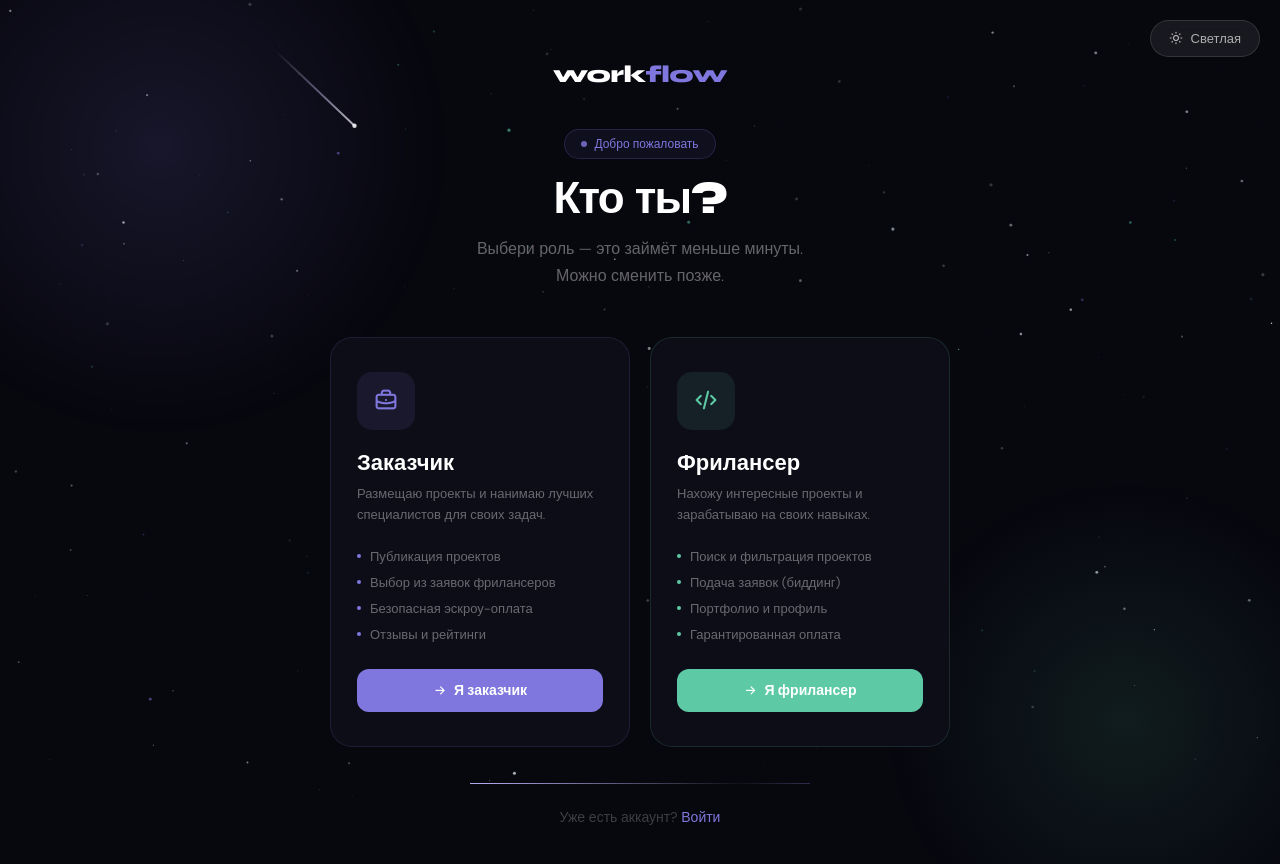
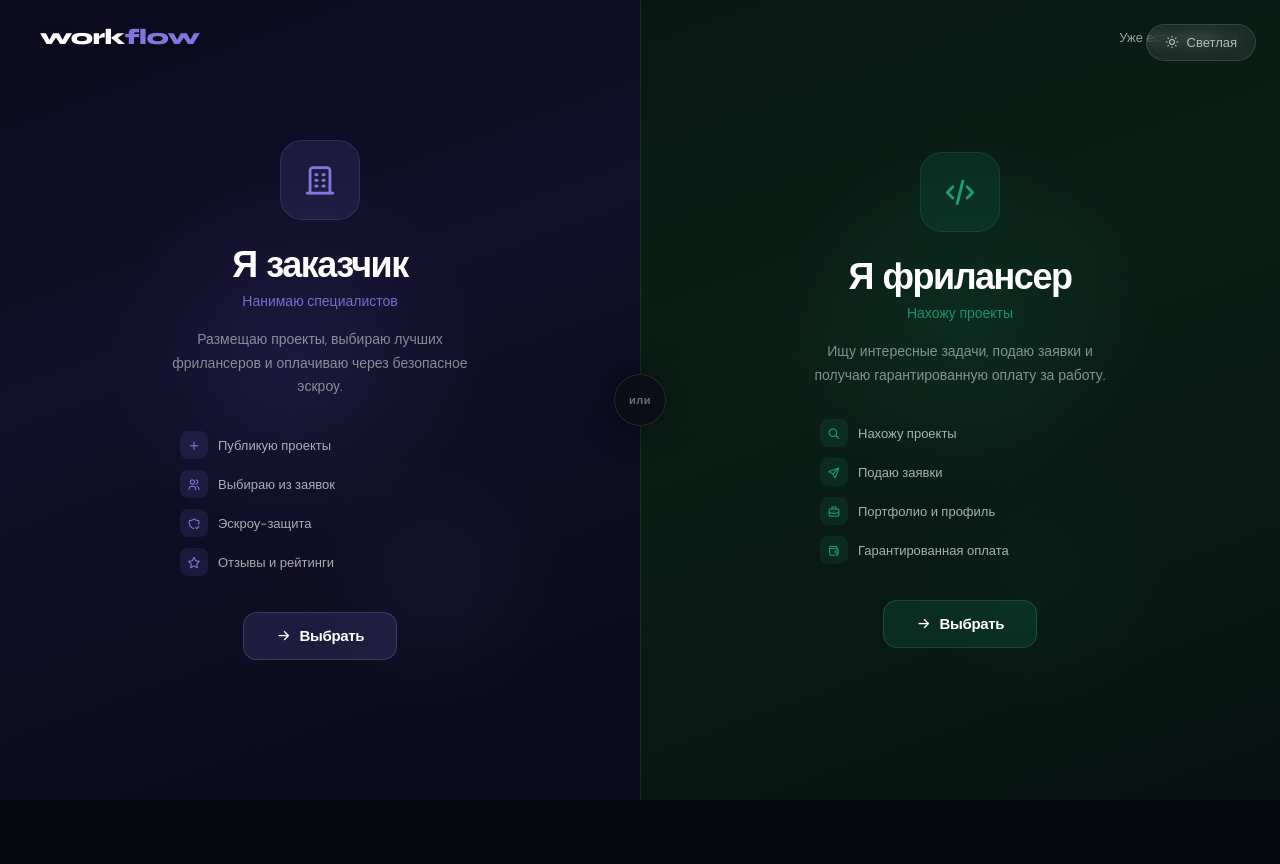
Before and after one commit to AzizSaidov/Workflow, a React (Vite) app in the folder frontend/: page /role in a window 1280 px wide. Shown: the top 864 px of the page. After the commit the page ends 800 px from the top, so only its background shows below. Built offline with nearby package versions, Linux system fonts and the light colour scheme; no server answers.

Commit message:
redesign: RoleSelect - fullscreen split panels with hover expand effect

```diff
--- a/frontend/src/pages/RoleSelect.jsx
+++ b/frontend/src/pages/RoleSelect.jsx
@@ -1,147 +1,226 @@
+import { useState } from 'react'
 import { useNavigate, Link } from 'react-router-dom'
-import useThemeStore from '../store/themeStore'
-import StarBackground from '../components/StarBackground'
 import ThemeToggle from '../components/ThemeToggle'
 
 export default function RoleSelect() {
-  const { isDark } = useThemeStore()
   const navigate = useNavigate()
+  const [hovered, setHovered] = useState(null)
 
   const choose = (role) => navigate('/register', { state: { role } })
 
   return (
-    <div className="page-wrapper" style={{ background: 'var(--bg)' }}>
-      <StarBackground isDark={isDark} intensity="full" />
-      <div className="glow-blob glow-1" />
-      <div className="glow-blob glow-2" />
+    <div style={{ display: 'flex', height: '100vh', overflow: 'hidden', position: 'relative' }}>
 
-      <div style={{ position: 'fixed', top: 20, right: 20, zIndex: 10 }}>
+      {/* Theme toggle */}
+      <div style={{ position: 'fixed', top: 24, right: 24, zIndex: 20 }}>
         <ThemeToggle />
       </div>
 
+      {/* Logo + login link — centered top */}
+      <div style={{ position: 'fixed', top: 0, left: 0, right: 0, zIndex: 10, display: 'flex', alignItems: 'center', justifyContent: 'space-between', padding: '24px 40px' }}>
+        <Link to="/" style={{ textDecoration: 'none' }}>
+          <span style={{ fontFamily: 'Syne, sans-serif', fontWeight: 800, fontSize: 22, letterSpacing: '-0.5px', color: '#fff', textShadow: '0 2px 12px rgba(0,0,0,0.4)' }}>
+            work<span style={{ color: '#7F77DD' }}>flow</span>
+          </span>
+        </Link>
+        <Link to="/login" style={{ fontSize: 13, color: 'rgba(255,255,255,0.6)', textDecoration: 'none', display: 'flex', alignItems: 'center', gap: 5, transition: 'color 0.2s' }}
+          onMouseEnter={e => e.currentTarget.style.color = '#fff'}
+          onMouseLeave={e => e.currentTarget.style.color = 'rgba(255,255,255,0.6)'}
+        >
+          Уже есть аккаунт
+          <i className="ti ti-arrow-right" style={{ fontSize: 13 }} />
+        </Link>
+      </div>
+
+      {/* Divider line */}
+      <div style={{
+        position: 'absolute', top: 0, bottom: 0,
+        left: '50%', width: '0.5px',
+        background: 'rgba(255,255,255,0.08)',
+        zIndex: 5, pointerEvents: 'none',
+        transform: `scaleX(${hovered ? 2 : 1})`,
+        transition: 'transform 0.4s ease',
+      }} />
+
+      {/* Center badge */}
+      <div style={{
+        position: 'absolute', top: '50%', left: '50%',
+        transform: 'translate(-50%, -50%)',
+        zIndex: 6, pointerEvents: 'none',
+        background: 'rgba(13,13,24,0.9)',
+        border: '0.5px solid rgba(255,255,255,0.1)',
+        borderRadius: '50%', width: 52, height: 52,
+        display: 'flex', alignItems: 'center', justifyContent: 'center',
+        backdropFilter: 'blur(12px)',
+        boxShadow: '0 0 32px rgba(0,0,0,0.6)',
+        fontSize: 11, fontWeight: 700, color: 'rgba(255,255,255,0.4)',
+        letterSpacing: 0.5,
+      }}>
+        или
+      </div>
+
+      {/* CLIENT panel */}
+      <Panel
+        role="client"
+        hovered={hovered}
+        onHover={setHovered}
+        onClick={() => choose('client')}
+        bg="linear-gradient(160deg, #0D0B1E 0%, #110F2A 40%, #0A0A18 100%)"
+        accent="#7F77DD"
+        accentRgb="127,119,221"
+        icon="building"
+        title="Я заказчик"
+        subtitle="Нанимаю специалистов"
+        desc="Размещаю проекты, выбираю лучших фрилансеров и оплачиваю через безопасное эскроу."
+        features={[
+          { icon: 'plus', text: 'Публикую проекты' },
+          { icon: 'users', text: 'Выбираю из заявок' },
+          { icon: 'shield-check', text: 'Эскроу-защита' },
+          { icon: 'star', text: 'Отзывы и рейтинги' },
+        ]}
+        side="left"
+      />
+
+      {/* FREELANCER panel */}
+      <Panel
+        role="freelancer"
+        hovered={hovered}
+        onHover={setHovered}
+        onClick={() => choose('freelancer')}
+        bg="linear-gradient(160deg, #071812 0%, #0A1F16 40%, #061210 100%)"
+        accent="#1D9E75"
+        accentRgb="29,158,117"
+        icon="code"
+        title="Я фрилансер"
+        subtitle="Нахожу проекты"
+        desc="Ищу интересные задачи, подаю заявки и получаю гарантированную оплату за работу."
+        features={[
+          { icon: 'search', text: 'Нахожу проекты' },
+          { icon: 'send', text: 'Подаю заявки' },
+          { icon: 'briefcase', text: 'Портфолио и профиль' },
+          { icon: 'wallet', text: 'Гарантированная оплата' },
+        ]}
+        side="right"
+      />
+    </div>
+  )
+}
+
+function Panel({ role, hovered, onHover, onClick, bg, accent, accentRgb, icon, title, subtitle, desc, features, side }) {
+  const isActive = hovered === role
+  const isDimmed = hovered && hovered !== role
+
+  return (
+    <div
+      onClick={onClick}
+      onMouseEnter={() => onHover(role)}
+      onMouseLeave={() => onHover(null)}
+      style={{
+        flex: 1, position: 'relative', cursor: 'pointer',
+        background: bg, overflow: 'hidden',
+        display: 'flex', alignItems: 'center', justifyContent: 'center',
+        transition: 'flex 0.5s cubic-bezier(0.4,0,0.2,1)',
+        flex: isActive ? 1.15 : isDimmed ? 0.85 : 1,
+      }}
+    >
+      {/* Animated glow */}
+      <div style={{
+        position: 'absolute',
+        top: side === 'left' ? '20%' : '15%',
+        left: side === 'left' ? '15%' : '20%',
+        width: 400, height: 400, borderRadius: '50%',
+        background: `radial-gradient(circle, rgba(${accentRgb},${isActive ? 0.22 : 0.1}) 0%, transparent 65%)`,
+        transition: 'opacity 0.4s',
+        pointerEvents: 'none',
+      }} />
+      <div style={{
+        position: 'absolute', bottom: '10%',
+        right: side === 'left' ? '10%' : '15%',
+        width: 280, height: 280, borderRadius: '50%',
+        background: `radial-gradient(circle, rgba(${accentRgb},${isActive ? 0.12 : 0.05}) 0%, transparent 65%)`,
+        transition: 'opacity 0.4s',
+        pointerEvents: 'none',
+      }} />
+
+      {/* Overlay dim */}
+      <div style={{
+        position: 'absolute', inset: 0,
+        background: `rgba(0,0,0,${isDimmed ? 0.35 : 0})`,
+        transition: 'background 0.4s',
+        pointerEvents: 'none',
+      }} />
+
+      {/* Content */}
       <div style={{
         position: 'relative', zIndex: 2,
-        display: 'flex', flexDirection: 'column', alignItems: 'center',
-        justifyContent: 'center', minHeight: '100vh', padding: '60px 24px',
+        display: 'flex', flexDirection: 'column',
+        alignItems: 'center', textAlign: 'center',
+        padding: '0 48px', maxWidth: 420,
+        transform: `translateY(${isActive ? -8 : 0}px)`,
+        transition: 'transform 0.4s ease',
       }}>
-        <Link to="/" style={{ textDecoration: 'none', marginBottom: 40 }}>
-          <span style={{ fontFamily: 'Syne, sans-serif', fontWeight: 800, fontSize: 24, letterSpacing: '-0.5px', color: 'var(--text-primary)' }}>
-            work<span style={{ color: 'var(--accent)' }}>flow</span>
-          </span>
-        </Link>
 
+        {/* Icon */}
         <div style={{
-          display: 'inline-flex', alignItems: 'center', gap: 7,
-          fontSize: 12, padding: '6px 16px', borderRadius: 20, marginBottom: 16,
-          fontWeight: 500,
-          background: isDark ? 'rgba(127,119,221,0.08)' : 'rgba(80,72,213,0.08)',
-          border: `0.5px solid ${isDark ? 'rgba(127,119,221,0.2)' : 'rgba(80,72,213,0.22)'}`,
-          color: 'var(--accent)',
+          width: 80, height: 80, borderRadius: 22,
+          background: `rgba(${accentRgb},${isActive ? 0.2 : 0.12})`,
+          border: `1px solid rgba(${accentRgb},${isActive ? 0.4 : 0.2})`,
+          display: 'flex', alignItems: 'center', justifyContent: 'center',
+          marginBottom: 28,
+          transition: 'all 0.3s',
+          transform: `scale(${isActive ? 1.08 : 1})`,
+          boxShadow: isActive ? `0 0 40px rgba(${accentRgb},0.25)` : 'none',
         }}>
-          <span className="blink" style={{ width: 6, height: 6, borderRadius: '50%', background: 'var(--accent)', display: 'inline-block' }} />
-          Добро пожаловать
+          <i className={`ti ti-${icon}`} style={{ fontSize: 34, color: accent, transition: 'font-size 0.3s' }} />
         </div>
 
-        <h1 style={{ fontFamily: 'Syne, sans-serif', fontSize: 44, fontWeight: 800, letterSpacing: '-1.8px', textAlign: 'center', lineHeight: 1.08, marginBottom: 12, color: 'var(--text-primary)' }}>
-          Кто ты?
-        </h1>
-        <p style={{ fontSize: 16, textAlign: 'center', fontWeight: 300, marginBottom: 48, maxWidth: 360, lineHeight: 1.7, color: 'var(--text-secondary)' }}>
-          Выбери роль — это займёт меньше минуты. Можно сменить позже.
+        {/* Title */}
+        <h2 style={{
+          fontFamily: 'Syne, sans-serif', fontSize: 36, fontWeight: 800,
+          letterSpacing: '-1.5px', color: '#fff', lineHeight: 1,
+          marginBottom: 8,
+        }}>
+          {title}
+        </h2>
+        <div style={{ fontSize: 14, color: `rgba(${accentRgb},0.9)`, fontWeight: 500, marginBottom: 18 }}>
+          {subtitle}
+        </div>
+
+        {/* Description */}
+        <p style={{
+          fontSize: 14, color: 'rgba(255,255,255,0.5)', lineHeight: 1.7,
+          fontWeight: 300, marginBottom: 32, maxWidth: 300,
+        }}>
+          {desc}
         </p>
 
-        <div style={{ display: 'flex', gap: 20, width: '100%', maxWidth: 620, marginBottom: 36 }}>
-          <RoleCard
-            isDark={isDark}
-            variant="client"
-            icon="briefcase"
-            title="Заказчик"
-            desc="Размещаю проекты и нанимаю лучших специалистов для своих задач."
-            features={['Публикация проектов', 'Выбор из заявок фрилансеров', 'Безопасная эскроу-оплата', 'Отзывы и рейтинги']}
-            btnLabel="Я заказчик"
-            onChoose={() => choose('client')}
-          />
-          <RoleCard
-            isDark={isDark}
-            variant="freelancer"
-            icon="code"
-            title="Фрилансер"
-            desc="Нахожу интересные проекты и зарабатываю на своих навыках."
-            features={['Поиск и фильтрация проектов', 'Подача заявок (биддинг)', 'Портфолио и профиль', 'Гарантированная оплата']}
-            btnLabel="Я фрилансер"
-            onChoose={() => choose('freelancer')}
-          />
+        {/* Features */}
+        <div style={{ display: 'flex', flexDirection: 'column', gap: 11, marginBottom: 36, width: '100%', maxWidth: 280 }}>
+          {features.map(({ icon: fi, text }) => (
+            <div key={text} style={{ display: 'flex', alignItems: 'center', gap: 10, fontSize: 13, color: 'rgba(255,255,255,0.65)' }}>
+              <div style={{ width: 28, height: 28, borderRadius: 8, background: `rgba(${accentRgb},0.12)`, display: 'flex', alignItems: 'center', justifyContent: 'center', flexShrink: 0 }}>
+                <i className={`ti ti-${fi}`} style={{ fontSize: 13, color: accent }} />
+              </div>
+              {text}
+            </div>
+          ))}
         </div>
 
-        <div className="gradient-divider" style={{ width: 340, marginBottom: 24 }} />
-        <p style={{ fontSize: 14, color: 'var(--text-muted)' }}>
-          Уже есть аккаунт?{' '}
-          <Link to="/login" style={{ color: 'var(--accent)', fontWeight: 500 }}>Войти</Link>
-        </p>
+        {/* CTA */}
+        <div style={{
+          display: 'flex', alignItems: 'center', gap: 8,
+          padding: '14px 32px', borderRadius: 14,
+          background: isActive ? accent : `rgba(${accentRgb},0.15)`,
+          border: `1px solid rgba(${accentRgb},${isActive ? 0 : 0.3})`,
+          color: '#fff', fontSize: 15, fontWeight: 700,
+          fontFamily: 'Syne, sans-serif', letterSpacing: '-0.3px',
+          transition: 'all 0.3s',
+          boxShadow: isActive ? `0 8px 30px rgba(${accentRgb},0.35)` : 'none',
+        }}>
+          <i className="ti ti-arrow-right" style={{ fontSize: 16 }} />
+          Выбрать
+        </div>
       </div>
     </div>
   )
 }
-
-function RoleCard({ isDark, variant, icon, title, desc, features, btnLabel, onChoose }) {
-  const isClient = variant === 'client'
-  const accent = isClient
-    ? (isDark ? '#7F77DD' : '#5048D5')
-    : (isDark ? '#5DCAA5' : '#0D9268')
-  const borderBase = isClient
-    ? (isDark ? 'rgba(127,119,221,0.15)' : 'rgba(80,72,213,0.18)')
-    : (isDark ? 'rgba(93,202,165,0.15)' : 'rgba(13,146,104,0.18)')
-  const borderHover = isClient
-    ? (isDark ? 'rgba(127,119,221,0.55)' : 'rgba(80,72,213,0.5)')
-    : (isDark ? 'rgba(93,202,165,0.5)' : 'rgba(13,146,104,0.45)')
-  const shadowHover = isClient
-    ? (isDark ? '0 0 40px rgba(127,119,221,0.12)' : '0 8px 40px rgba(80,72,213,0.13)')
-    : (isDark ? '0 0 40px rgba(93,202,165,0.1)' : '0 8px 40px rgba(13,146,104,0.11)')
-
-  return (
-    <div
-      onClick={onChoose}
-      style={{
-        flex: 1, borderRadius: 22, padding: '34px 26px', cursor: 'pointer',
-        background: 'var(--bg-card)',
-        border: `1px solid ${borderBase}`,
-        transition: 'transform 0.3s, border-color 0.3s, box-shadow 0.3s',
-      }}
-      onMouseEnter={e => {
-        e.currentTarget.style.transform = 'translateY(-7px)'
-        e.currentTarget.style.borderColor = borderHover
-        e.currentTarget.style.boxShadow = shadowHover
-      }}
-      onMouseLeave={e => {
-        e.currentTarget.style.transform = 'translateY(0)'
-        e.currentTarget.style.borderColor = borderBase
-        e.currentTarget.style.boxShadow = 'none'
-      }}
-    >
-      <div style={{ width: 58, height: 58, borderRadius: 15, background: `${accent}1a`, display: 'flex', alignItems: 'center', justifyContent: 'center', marginBottom: 20 }}>
-        <i className={`ti ti-${icon}`} style={{ fontSize: 25, color: accent }} />
-      </div>
-      <div style={{ fontFamily: 'Syne, sans-serif', fontSize: 22, fontWeight: 800, marginBottom: 7, color: 'var(--text-primary)' }}>{title}</div>
-      <p style={{ fontSize: 13, lineHeight: 1.65, marginBottom: 22, fontWeight: 300, color: 'var(--text-secondary)' }}>{desc}</p>
-      <div style={{ display: 'flex', flexDirection: 'column', gap: 9, marginBottom: 26 }}>
-        {features.map(f => (
-          <div key={f} style={{ display: 'flex', alignItems: 'center', gap: 9, fontSize: 13, color: 'var(--text-secondary)' }}>
-            <span style={{ width: 4, height: 4, borderRadius: '50%', background: accent, flexShrink: 0 }} />
-            {f}
-          </div>
-        ))}
-      </div>
-      <button
-        className="btn"
-        style={{
-          width: '100%', padding: '13px 0', borderRadius: 12, fontSize: 14,
-          fontWeight: 600, fontFamily: 'Syne, sans-serif',
-          background: accent, color: '#fff', border: 'none',
-          display: 'flex', alignItems: 'center', justifyContent: 'center', gap: 7,
-        }}
-      >
-        <i className="ti ti-arrow-right" />
-        {btnLabel}
-      </button>
-    </div>
-  )
-}
```
